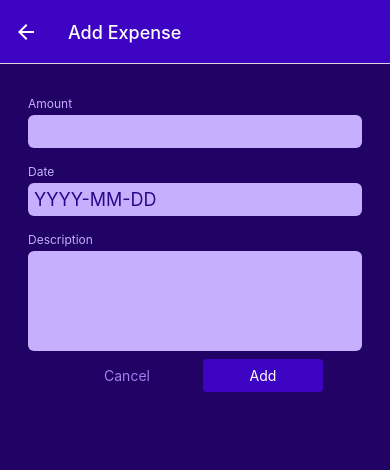
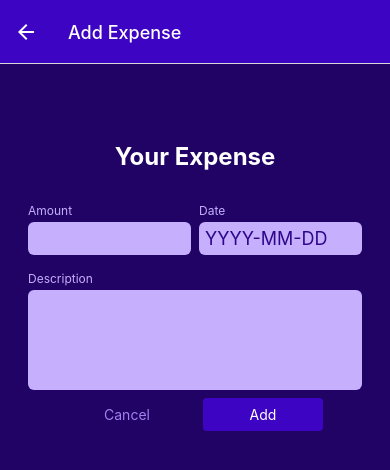
Before and after one commit to kubzej/rn-playground-expense-tracker, a React Native app: screen /ManageExpense in a window 390 px wide. Shown: the top 470 px of the page. Built offline with nearby package versions, Linux system fonts and the light colour scheme.

Commit message:
style expense form component

```diff
--- a/components/ManageExpense/ExpenseForm.js
+++ b/components/ManageExpense/ExpenseForm.js
@@ -1,12 +1,15 @@
-import { View } from 'react-native';
+import { View, StyleSheet, Text } from 'react-native';
 import Input from './Input';
 
 function ExpenseForm() {
   function amountChangeHandler() {}
 
   return (
-    <View>
+    <View style={styles.form}>
+      <Text style={styles.title}>Your Expense</Text>
+      <View style={styles.inputsRow}>
         <Input
+          style={styles.rowInput}
           label='Amount'
           textInputConfig={{
             keyboardType: 'decimal-pad',
@@ -14,6 +17,7 @@
           }}
         />
         <Input
+          style={styles.rowInput}
           label='Date'
           textInputConfig={{
             placeholder: 'YYYY-MM-DD',
@@ -21,6 +25,7 @@
             onChangeText: () => {},
           }}
         />
+      </View>
       <Input
         label='Description'
         textInputConfig={{
@@ -33,3 +38,23 @@
 }
 
 export default ExpenseForm;
+
+const styles = StyleSheet.create({
+  form: {
+    marginTop: 30,
+  },
+  title: {
+    fontSize: 24,
+    fontWeight: 'bold',
+    color: 'white',
+    marginVertical: 24,
+    textAlign: 'center',
+  },
+  inputsRow: {
+    flexDirection: 'row',
+    justifyContent: 'space-between',
+  },
+  rowInput: {
+    flex: 1,
+  },
+});
--- a/components/ManageExpense/Input.js
+++ b/components/ManageExpense/Input.js
@@ -1,7 +1,7 @@
 import { TextInput, View, Text, StyleSheet } from 'react-native';
 import { GlobalStyles } from '../../constants/styles';
 
-function Input({ label, textInputConfig }) {
+function Input({ label, style, textInputConfig }) {
   // use inpustMultiline style together with input style in input congis contains multiline prop
   const inputStyles = [styles.input];
   if (textInputConfig && textInputConfig.multiline) {
@@ -9,7 +9,7 @@
   }
 
   return (
-    <View style={styles.inputContainer}>
+    <View style={[styles.inputContainer, style]}>
       <Text style={styles.label}>{label}</Text>
       <TextInput style={inputStyles} {...textInputConfig} />
     </View>
```
Lines whose indentation alone changed are shown as unchanged.
